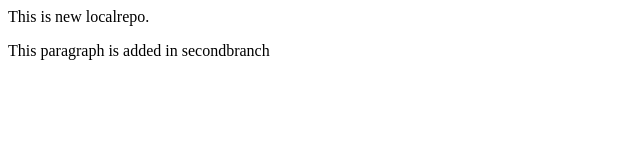
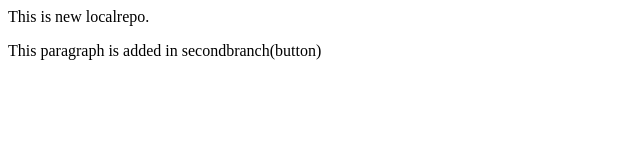
Before and after one commit to BhaumikCGithub/Localrepo, a plain HTML site: page index.html in a window 1280 px wide. Shown: the full height of the page, 0-640 px from the left. Drawn offline with Linux system fonts and the light colour scheme.

Commit message:
Add button

```diff
--- a/index.html
+++ b/index.html
@@ -1,2 +1,2 @@
 <p>This is new localrepo.</p>
-<p>This paragraph is added in secondbranch</p>
+<p>This paragraph is added in secondbranch(button)</p>
```
